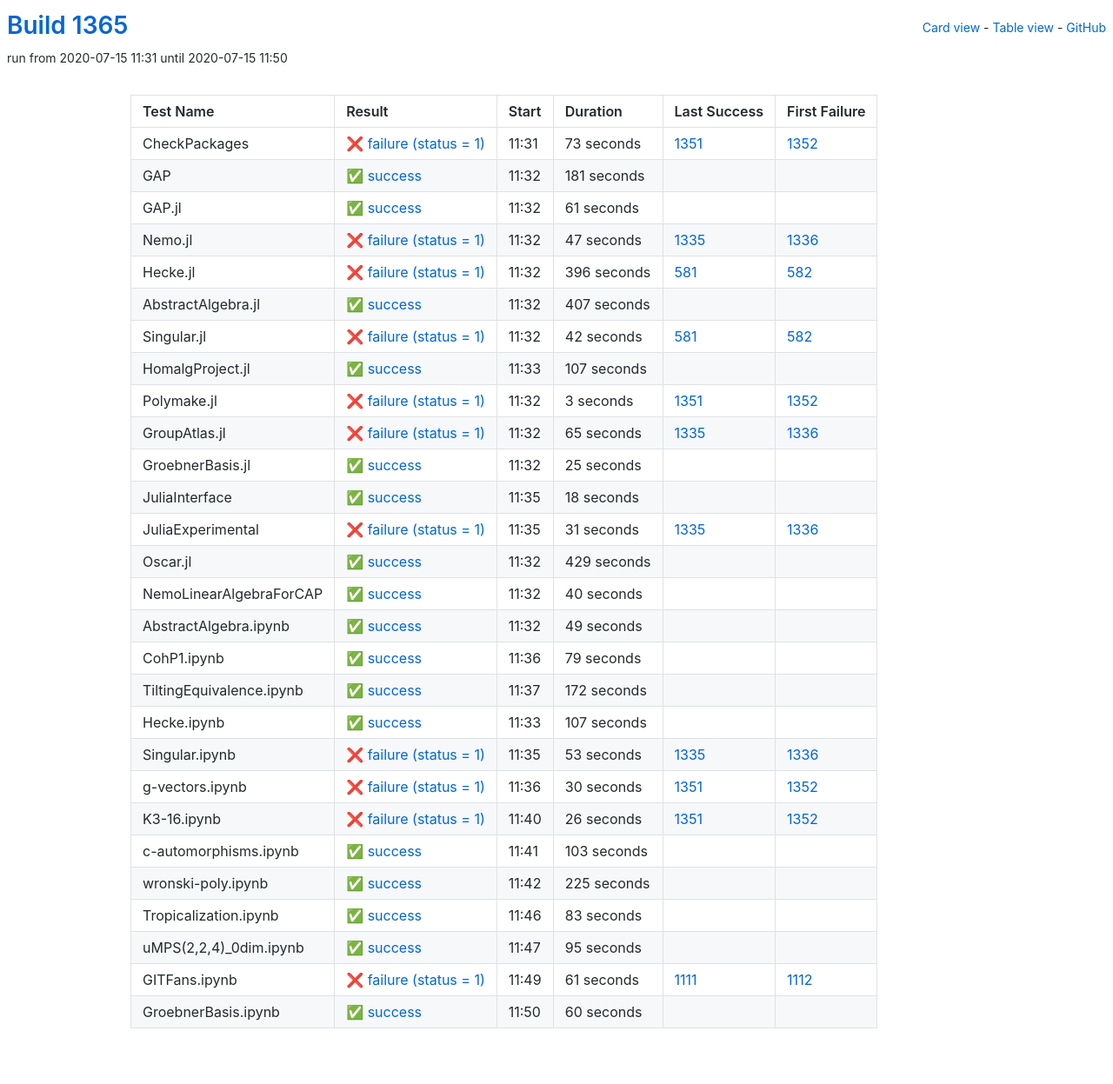
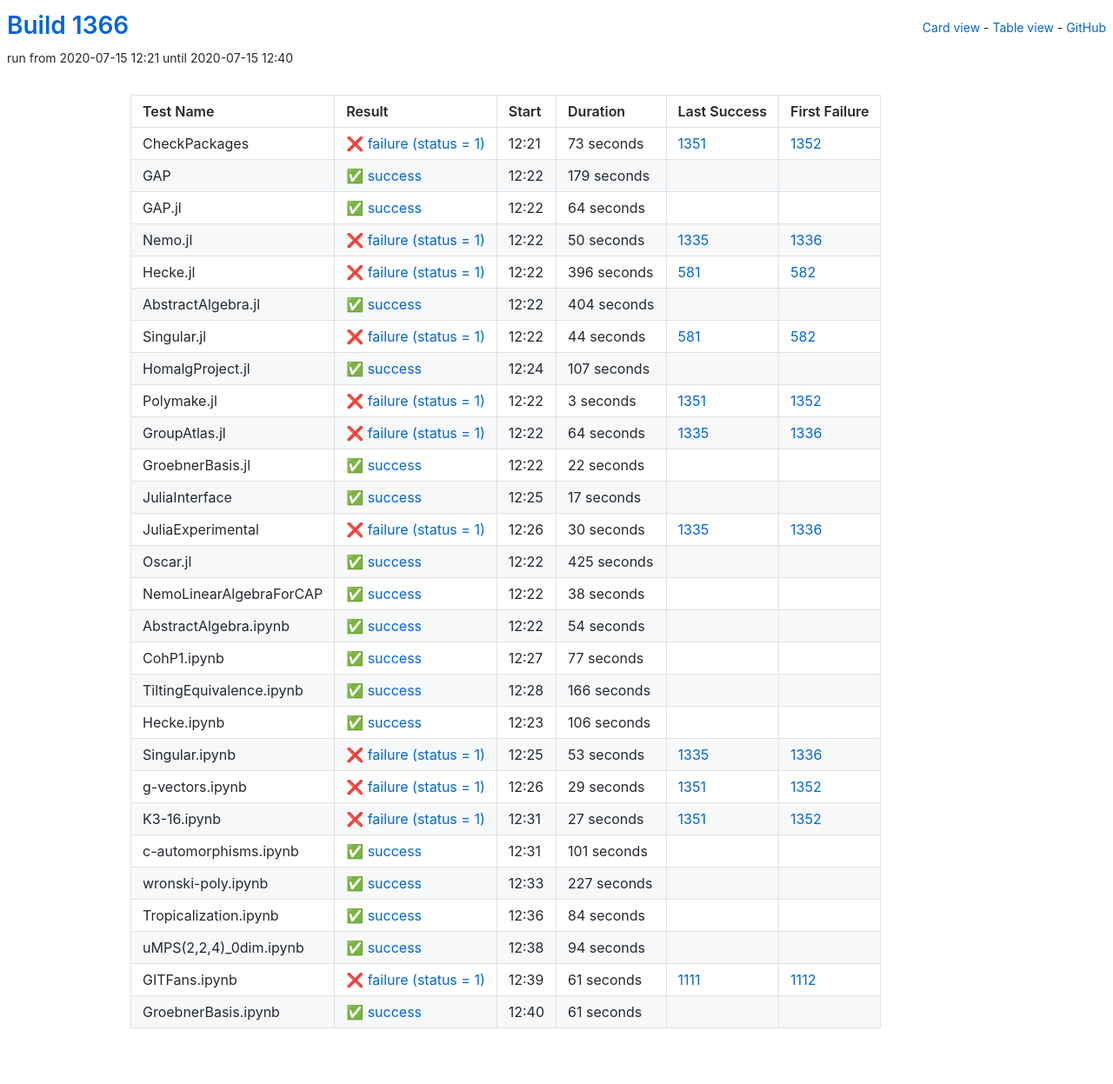
Before and after one commit to oscar-system/oscar-ci-status-1.4, a Jekyll site: the page built from table.html, in a window 1280 px wide. Shown: the whole page at 87% size. Built offline with Jekyll 4.4.1, drawn with Linux system fonts in a browser that asks for light colours.

Commit message:
Build #1366

```diff
--- a/_data/ci.yml
+++ b/_data/ci.yml
@@ -1,6 +1,6 @@
 ---
-build: 1365
-build_url: https://oscarci.mathematik.uni-kl.de/job/oscar-julia-1.4/1365/
+build: 1366
+build_url: https://oscarci.mathematik.uni-kl.de/job/oscar-julia-1.4/1366/
 job: oscar-julia-1.4
 organization: oscar-system
 repo: oscar-ci-status-1.4
@@ -8,8 +8,8 @@ repourl: https://github.com/oscar-system/oscar-ci-status-1.4
 tests:
 - name: CheckPackages
   id: checkpackages
-  log: https://oscarci.mathematik.uni-kl.de/job/oscar-julia-1.4/1365/artifact/logs/build-1365/CheckPackages.log
-  start: 2020-07-15 11:31
+  log: https://oscarci.mathematik.uni-kl.de/job/oscar-julia-1.4/1366/artifact/logs/build-1366/CheckPackages.log
+  start: 2020-07-15 12:21
   success: false
   exitcode: 1
   status: failure
@@ -20,44 +20,44 @@ tests:
   first_failure_url: https://oscarci.mathematik.uni-kl.de/job/oscar-julia-1.4/1352/
 - name: GAP
   id: gap
-  log: https://oscarci.mathematik.uni-kl.de/job/oscar-julia-1.4/1365/artifact/logs/build-1365/GAP.log
-  start: 2020-07-15 11:32
+  log: https://oscarci.mathematik.uni-kl.de/job/oscar-julia-1.4/1366/artifact/logs/build-1366/GAP.log
+  start: 2020-07-15 12:22
   success: true
   exitcode: 0
   status: success
-  duration: 181
+  duration: 179
   last_success: false
   last_success_url:
   first_failure: false
   first_failure_url:
 - name: GAP.jl
   id: gap-jl
-  log: https://oscarci.mathematik.uni-kl.de/job/oscar-julia-1.4/1365/artifact/logs/build-1365/GAP.jl.log
-  start: 2020-07-15 11:32
+  log: https://oscarci.mathematik.uni-kl.de/job/oscar-julia-1.4/1366/artifact/logs/build-1366/GAP.jl.log
+  start: 2020-07-15 12:22
   success: true
   exitcode: 0
   status: success
-  duration: 61
+  duration: 64
   last_success: false
   last_success_url:
   first_failure: false
   first_failure_url:
 - name: Nemo.jl
   id: nemo-jl
-  log: https://oscarci.mathematik.uni-kl.de/job/oscar-julia-1.4/1365/artifact/logs/build-1365/Nemo.jl.log
-  start: 2020-07-15 11:32
+  log: https://oscarci.mathematik.uni-kl.de/job/oscar-julia-1.4/1366/artifact/logs/build-1366/Nemo.jl.log
+  start: 2020-07-15 12:22
   success: false
   exitcode: 1
   status: failure
-  duration: 47
+  duration: 50
   last_success: 1335
   last_success_url: https://oscarci.mathematik.uni-kl.de/job/oscar-julia-1.4/1335/
   first_failure: 1336
   first_failure_url: https://oscarci.mathematik.uni-kl.de/job/oscar-julia-1.4/1336/
 - name: Hecke.jl
   id: hecke-jl
-  log: https://oscarci.mathematik.uni-kl.de/job/oscar-julia-1.4/1365/artifact/logs/build-1365/Hecke.jl.log
-  start: 2020-07-15 11:32
+  log: https://oscarci.mathematik.uni-kl.de/job/oscar-julia-1.4/1366/artifact/logs/build-1366/Hecke.jl.log
+  start: 2020-07-15 12:22
   success: false
   exitcode: 1
   status: failure
@@ -68,32 +68,32 @@ tests:
   first_failure_url: https://oscarci.mathematik.uni-kl.de/job/oscar-julia-1.4/582/
 - name: AbstractAlgebra.jl
   id: abstractalgebra-jl
-  log: https://oscarci.mathematik.uni-kl.de/job/oscar-julia-1.4/1365/artifact/logs/build-1365/AbstractAlgebra.jl.log
-  start: 2020-07-15 11:32
+  log: https://oscarci.mathematik.uni-kl.de/job/oscar-julia-1.4/1366/artifact/logs/build-1366/AbstractAlgebra.jl.log
+  start: 2020-07-15 12:22
   success: true
   exitcode: 0
   status: success
-  duration: 407
+  duration: 404
   last_success: false
   last_success_url:
   first_failure: false
   first_failure_url:
 - name: Singular.jl
   id: singular-jl
-  log: https://oscarci.mathematik.uni-kl.de/job/oscar-julia-1.4/1365/artifact/logs/build-1365/Singular.jl.log
-  start: 2020-07-15 11:32
+  log: https://oscarci.mathematik.uni-kl.de/job/oscar-julia-1.4/1366/artifact/logs/build-1366/Singular.jl.log
+  start: 2020-07-15 12:22
   success: false
   exitcode: 1
   status: failure
-  duration: 42
+  duration: 44
   last_success: 581
   last_success_url: https://oscarci.mathematik.uni-kl.de/job/oscar-julia-1.4/581/
   first_failure: 582
   first_failure_url: https://oscarci.mathematik.uni-kl.de/job/oscar-julia-1.4/582/
 - name: HomalgProject.jl
   id: homalgproject-jl
-  log: https://oscarci.mathematik.uni-kl.de/job/oscar-julia-1.4/1365/artifact/logs/build-1365/HomalgProject.jl.log
-  start: 2020-07-15 11:33
+  log: https://oscarci.mathematik.uni-kl.de/job/oscar-julia-1.4/1366/artifact/logs/build-1366/HomalgProject.jl.log
+  start: 2020-07-15 12:24
   success: true
   exitcode: 0
   status: success
@@ -104,8 +104,8 @@ tests:
   first_failure_url:
 - name: Polymake.jl
   id: polymake-jl
-  log: https://oscarci.mathematik.uni-kl.de/job/oscar-julia-1.4/1365/artifact/logs/build-1365/Polymake.jl.log
-  start: 2020-07-15 11:32
+  log: https://oscarci.mathematik.uni-kl.de/job/oscar-julia-1.4/1366/artifact/logs/build-1366/Polymake.jl.log
+  start: 2020-07-15 12:22
   success: false
   exitcode: 1
   status: failure
@@ -116,128 +116,128 @@ tests:
   first_failure_url: https://oscarci.mathematik.uni-kl.de/job/oscar-julia-1.4/1352/
 - name: GroupAtlas.jl
   id: groupatlas-jl
-  log: https://oscarci.mathematik.uni-kl.de/job/oscar-julia-1.4/1365/artifact/logs/build-1365/GroupAtlas.jl.log
-  start: 2020-07-15 11:32
+  log: https://oscarci.mathematik.uni-kl.de/job/oscar-julia-1.4/1366/artifact/logs/build-1366/GroupAtlas.jl.log
+  start: 2020-07-15 12:22
   success: false
   exitcode: 1
   status: failure
-  duration: 65
+  duration: 64
   last_success: 1335
   last_success_url: https://oscarci.mathematik.uni-kl.de/job/oscar-julia-1.4/1335/
   first_failure: 1336
   first_failure_url: https://oscarci.mathematik.uni-kl.de/job/oscar-julia-1.4/1336/
 - name: GroebnerBasis.jl
   id: groebnerbasis-jl
-  log: https://oscarci.mathematik.uni-kl.de/job/oscar-julia-1.4/1365/artifact/logs/build-1365/GroebnerBasis.jl.log
-  start: 2020-07-15 11:32
+  log: https://oscarci.mathematik.uni-kl.de/job/oscar-julia-1.4/1366/artifact/logs/build-1366/GroebnerBasis.jl.log
+  start: 2020-07-15 12:22
   success: true
   exitcode: 0
   status: success
-  duration: 25
+  duration: 22
   last_success: false
   last_success_url:
   first_failure: false
   first_failure_url:
 - name: JuliaInterface
   id: juliainterface
-  log: https://oscarci.mathematik.uni-kl.de/job/oscar-julia-1.4/1365/artifact/logs/build-1365/JuliaInterface.log
-  start: 2020-07-15 11:35
+  log: https://oscarci.mathematik.uni-kl.de/job/oscar-julia-1.4/1366/artifact/logs/build-1366/JuliaInterface.log
+  start: 2020-07-15 12:25
   success: true
   exitcode: 0
   status: success
-  duration: 18
+  duration: 17
   last_success: false
   last_success_url:
   first_failure: false
   first_failure_url:
 - name: JuliaExperimental
   id: juliaexperimental
-  log: https://oscarci.mathematik.uni-kl.de/job/oscar-julia-1.4/1365/artifact/logs/build-1365/JuliaExperimental.log
-  start: 2020-07-15 11:35
+  log: https://oscarci.mathematik.uni-kl.de/job/oscar-julia-1.4/1366/artifact/logs/build-1366/JuliaExperimental.log
+  start: 2020-07-15 12:26
   success: false
   exitcode: 1
   status: failure
-  duration: 31
+  duration: 30
   last_success: 1335
   last_success_url: https://oscarci.mathematik.uni-kl.de/job/oscar-julia-1.4/1335/
   first_failure: 1336
   first_failure_url: https://oscarci.mathematik.uni-kl.de/job/oscar-julia-1.4/1336/
 - name: Oscar.jl
   id: oscar-jl
-  log: https://oscarci.mathematik.uni-kl.de/job/oscar-julia-1.4/1365/artifact/logs/build-1365/Oscar.jl.log
-  start: 2020-07-15 11:32
+  log: https://oscarci.mathematik.uni-kl.de/job/oscar-julia-1.4/1366/artifact/logs/build-1366/Oscar.jl.log
+  start: 2020-07-15 12:22
   success: true
   exitcode: 0
   status: success
-  duration: 429
+  duration: 425
   last_success: false
   last_success_url:
   first_failure: false
   first_failure_url:
 - name: NemoLinearAlgebraForCAP
   id: nemolinearalgebraforcap
-  log: https://oscarci.mathematik.uni-kl.de/job/oscar-julia-1.4/1365/artifact/logs/build-1365/NemoLinearAlgebraForCAP.log
-  start: 2020-07-15 11:32
+  log: https://oscarci.mathematik.uni-kl.de/job/oscar-julia-1.4/1366/artifact/logs/build-1366/NemoLinearAlgebraForCAP.log
+  start: 2020-07-15 12:22
   success: true
   exitcode: 0
   status: success
-  duration: 40
+  duration: 38
   last_success: false
   last_success_url:
   first_failure: false
   first_failure_url:
 - name: AbstractAlgebra.ipynb
   id: abstractalgebra-ipynb
-  log: https://oscarci.mathematik.uni-kl.de/job/oscar-julia-1.4/1365/artifact/logs/build-1365/AbstractAlgebra.ipynb.log
-  start: 2020-07-15 11:32
+  log: https://oscarci.mathematik.uni-kl.de/job/oscar-julia-1.4/1366/artifact/logs/build-1366/AbstractAlgebra.ipynb.log
+  start: 2020-07-15 12:22
   success: true
   exitcode: 0
   status: success
-  duration: 49
+  duration: 54
   last_success: false
   last_success_url:
   first_failure: false
   first_failure_url:
 - name: CohP1.ipynb
   id: cohp1-ipynb
-  log: https://oscarci.mathematik.uni-kl.de/job/oscar-julia-1.4/1365/artifact/logs/build-1365/CohP1.ipynb.log
-  start: 2020-07-15 11:36
+  log: https://oscarci.mathematik.uni-kl.de/job/oscar-julia-1.4/1366/artifact/logs/build-1366/CohP1.ipynb.log
+  start: 2020-07-15 12:27
   success: true
   exitcode: 0
   status: success
-  duration: 79
+  duration: 77
   last_success: false
   last_success_url:
   first_failure: false
   first_failure_url:
 - name: TiltingEquivalence.ipynb
   id: tiltingequivalence-ipynb
-  log: https://oscarci.mathematik.uni-kl.de/job/oscar-julia-1.4/1365/artifact/logs/build-1365/TiltingEquivalence.ipynb.log
-  start: 2020-07-15 11:37
+  log: https://oscarci.mathematik.uni-kl.de/job/oscar-julia-1.4/1366/artifact/logs/build-1366/TiltingEquivalence.ipynb.log
+  start: 2020-07-15 12:28
   success: true
   exitcode: 0
   status: success
-  duration: 172
+  duration: 166
   last_success: false
   last_success_url:
   first_failure: false
   first_failure_url:
 - name: Hecke.ipynb
   id: hecke-ipynb
-  log: https://oscarci.mathematik.uni-kl.de/job/oscar-julia-1.4/1365/artifact/logs/build-1365/Hecke.ipynb.log
-  start: 2020-07-15 11:33
+  log: https://oscarci.mathematik.uni-kl.de/job/oscar-julia-1.4/1366/artifact/logs/build-1366/Hecke.ipynb.log
+  start: 2020-07-15 12:23
   success: true
   exitcode: 0
   status: success
-  duration: 107
+  duration: 106
   last_success: false
   last_success_url:
   first_failure: false
   first_failure_url:
 - name: Singular.ipynb
   id: singular-ipynb
-  log: https://oscarci.mathematik.uni-kl.de/job/oscar-julia-1.4/1365/artifact/logs/build-1365/Singular.ipynb.log
-  start: 2020-07-15 11:35
+  log: https://oscarci.mathematik.uni-kl.de/job/oscar-julia-1.4/1366/artifact/logs/build-1366/Singular.ipynb.log
+  start: 2020-07-15 12:25
   success: false
   exitcode: 1
   status: failure
@@ -248,80 +248,80 @@ tests:
   first_failure_url: https://oscarci.mathematik.uni-kl.de/job/oscar-julia-1.4/1336/
 - name: g-vectors.ipynb
   id: g-vectors-ipynb
-  log: https://oscarci.mathematik.uni-kl.de/job/oscar-julia-1.4/1365/artifact/logs/build-1365/g-vectors.ipynb.log
-  start: 2020-07-15 11:36
+  log: https://oscarci.mathematik.uni-kl.de/job/oscar-julia-1.4/1366/artifact/logs/build-1366/g-vectors.ipynb.log
+  start: 2020-07-15 12:26
   success: false
   exitcode: 1
   status: failure
-  duration: 30
+  duration: 29
   last_success: 1351
   last_success_url: https://oscarci.mathematik.uni-kl.de/job/oscar-julia-1.4/1351/
   first_failure: 1352
   first_failure_url: https://oscarci.mathematik.uni-kl.de/job/oscar-julia-1.4/1352/
 - name: K3-16.ipynb
   id: k3-16-ipynb
-  log: https://oscarci.mathematik.uni-kl.de/job/oscar-julia-1.4/1365/artifact/logs/build-1365/K3-16.ipynb.log
-  start: 2020-07-15 11:40
+  log: https://oscarci.mathematik.uni-kl.de/job/oscar-julia-1.4/1366/artifact/logs/build-1366/K3-16.ipynb.log
+  start: 2020-07-15 12:31
   success: false
   exitcode: 1
   status: failure
-  duration: 26
+  duration: 27
   last_success: 1351
   last_success_url: https://oscarci.mathematik.uni-kl.de/job/oscar-julia-1.4/1351/
   first_failure: 1352
   first_failure_url: https://oscarci.mathematik.uni-kl.de/job/oscar-julia-1.4/1352/
 - name: c-automorphisms.ipynb
   id: c-automorphisms-ipynb
-  log: https://oscarci.mathematik.uni-kl.de/job/oscar-julia-1.4/1365/artifact/logs/build-1365/c-automorphisms.ipynb.log
-  start: 2020-07-15 11:41
+  log: https://oscarci.mathematik.uni-kl.de/job/oscar-julia-1.4/1366/artifact/logs/build-1366/c-automorphisms.ipynb.log
+  start: 2020-07-15 12:31
   success: true
   exitcode: 0
   status: success
-  duration: 103
+  duration: 101
   last_success: false
   last_success_url:
   first_failure: false
   first_failure_url:
 - name: wronski-poly.ipynb
   id: wronski-poly-ipynb
-  log: https://oscarci.mathematik.uni-kl.de/job/oscar-julia-1.4/1365/artifact/logs/build-1365/wronski-poly.ipynb.log
-  start: 2020-07-15 11:42
+  log: https://oscarci.mathematik.uni-kl.de/job/oscar-julia-1.4/1366/artifact/logs/build-1366/wronski-poly.ipynb.log
+  start: 2020-07-15 12:33
   success: true
   exitcode: 0
   status: success
-  duration: 225
+  duration: 227
   last_success: false
   last_success_url:
   first_failure: false
   first_failure_url:
 - name: Tropicalization.ipynb
   id: tropicalization-ipynb
-  log: https://oscarci.mathematik.uni-kl.de/job/oscar-julia-1.4/1365/artifact/logs/build-1365/Tropicalization.ipynb.log
-  start: 2020-07-15 11:46
+  log: https://oscarci.mathematik.uni-kl.de/job/oscar-julia-1.4/1366/artifact/logs/build-1366/Tropicalization.ipynb.log
+  start: 2020-07-15 12:36
   success: true
   exitcode: 0
   status: success
-  duration: 83
+  duration: 84
   last_success: false
   last_success_url:
   first_failure: false
   first_failure_url:
 - name: uMPS(2,2,4)_0dim.ipynb
   id: umps-2-2-4-0dim-ipynb
-  log: https://oscarci.mathematik.uni-kl.de/job/oscar-julia-1.4/1365/artifact/logs/build-1365/uMPS-2-2-4-_0dim.ipynb.log
-  start: 2020-07-15 11:47
+  log: https://oscarci.mathematik.uni-kl.de/job/oscar-julia-1.4/1366/artifact/logs/build-1366/uMPS-2-2-4-_0dim.ipynb.log
+  start: 2020-07-15 12:38
   success: true
   exitcode: 0
   status: success
-  duration: 95
+  duration: 94
   last_success: false
   last_success_url:
   first_failure: false
   first_failure_url:
 - name: GITFans.ipynb
   id: gitfans-ipynb
-  log: https://oscarci.mathematik.uni-kl.de/job/oscar-julia-1.4/1365/artifact/logs/build-1365/GITFans.ipynb.log
-  start: 2020-07-15 11:49
+  log: https://oscarci.mathematik.uni-kl.de/job/oscar-julia-1.4/1366/artifact/logs/build-1366/GITFans.ipynb.log
+  start: 2020-07-15 12:39
   success: false
   exitcode: 1
   status: failure
@@ -332,12 +332,12 @@ tests:
   first_failure_url: https://oscarci.mathematik.uni-kl.de/job/oscar-julia-1.4/1112/
 - name: GroebnerBasis.ipynb
   id: groebnerbasis-ipynb
-  log: https://oscarci.mathematik.uni-kl.de/job/oscar-julia-1.4/1365/artifact/logs/build-1365/GroebnerBasis.ipynb.log
-  start: 2020-07-15 11:50
+  log: https://oscarci.mathematik.uni-kl.de/job/oscar-julia-1.4/1366/artifact/logs/build-1366/GroebnerBasis.ipynb.log
+  start: 2020-07-15 12:40
   success: true
   exitcode: 0
   status: success
-  duration: 60
+  duration: 61
   last_success: false
   last_success_url:
   first_failure: false
```
Also changed, not shown: README.md.
